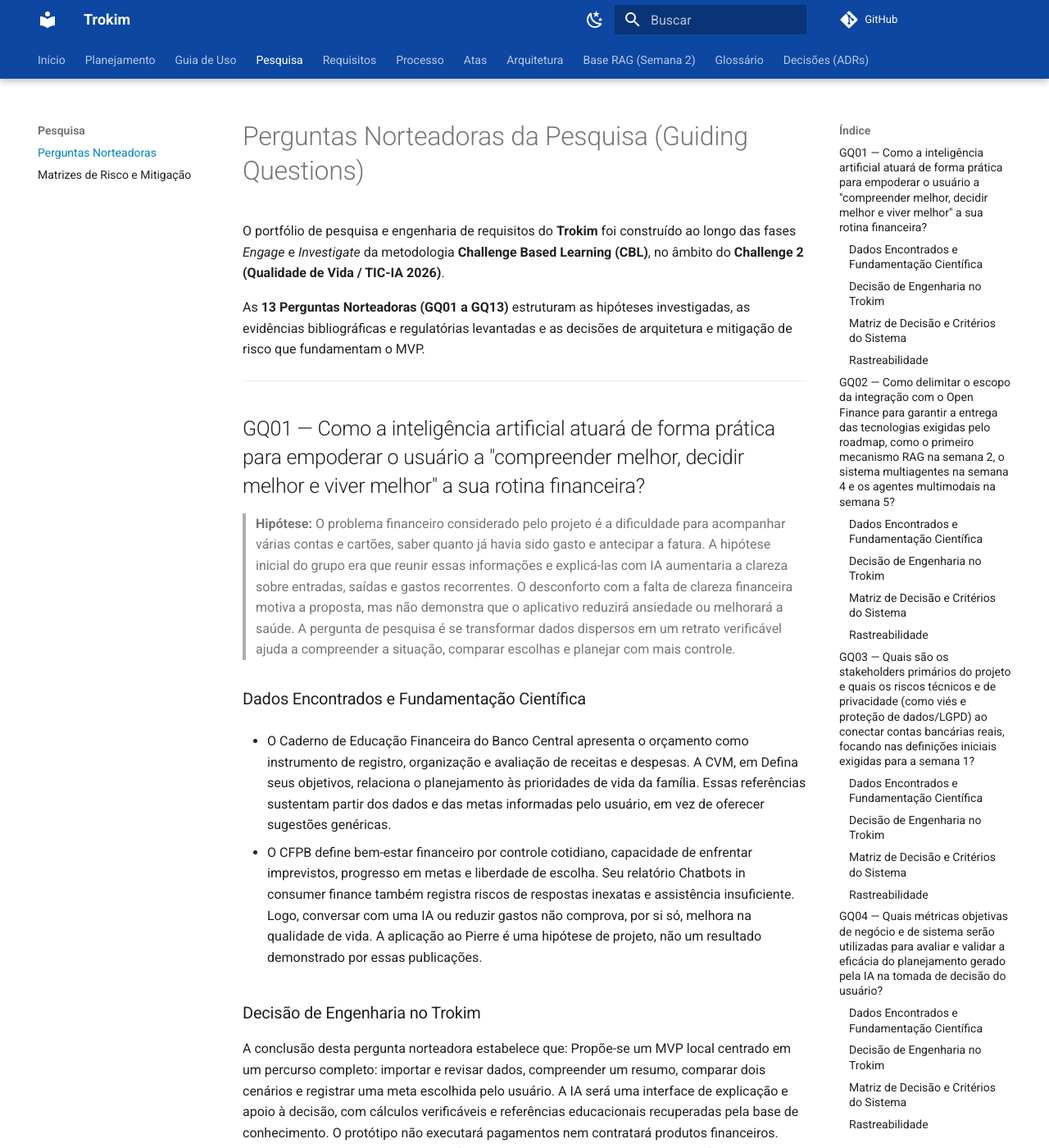
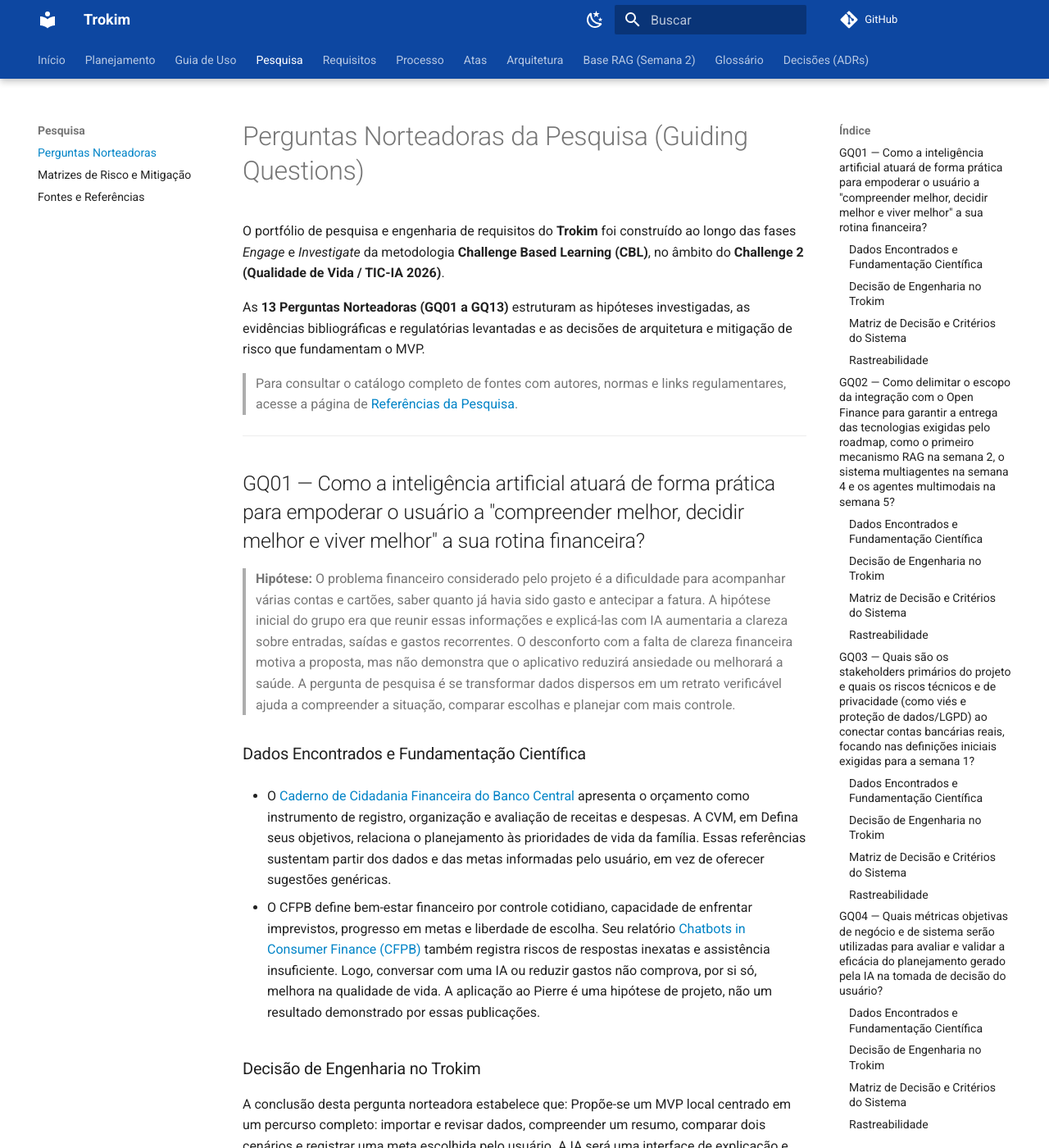
Before and after one commit to moonshinerd/trokim, an MkDocs documentation site: the page built from docs/pesquisa/guiding-questions.md, in a window 1280 px wide and 1400 px high. Shown: the whole window at 82% size. Built offline with MkDocs 1.6.1 and Material for MkDocs 9.7.7, drawn with Linux system fonts in a browser that asks for light colours; comment, search, counter and statistics services are not loaded; some of the changed text lies outside the part shown.

Commit message:
Adiciona catalogo de referencias bibliograficas e links clicaveis nas Guiding Questions (Closes #6) (#7)

```diff
--- a/docs/pesquisa/guiding-questions.md
+++ b/docs/pesquisa/guiding-questions.md
@@ -3,6 +3,8 @@
 O portfólio de pesquisa e engenharia de requisitos do **Trokim** foi construído ao longo das fases *Engage* e *Investigate* da metodologia **Challenge Based Learning (CBL)**, no âmbito do **Challenge 2 (Qualidade de Vida / TIC-IA 2026)**.
 
 As **13 Perguntas Norteadoras (GQ01 a GQ13)** estruturam as hipóteses investigadas, as evidências bibliográficas e regulatórias levantadas e as decisões de arquitetura e mitigação de risco que fundamentam o MVP.
+
+> Para consultar o catálogo completo de fontes com autores, normas e links regulamentares, acesse a página de [Referências da Pesquisa](../referencias.md).
 
 ---
 
@@ -11,9 +13,9 @@ As **13 Perguntas Norteadoras (GQ01 a GQ13)** estruturam as hipóteses investiga
 > **Hipótese:** O problema financeiro considerado pelo projeto é a dificuldade para acompanhar várias contas e cartões, saber quanto já havia sido gasto e antecipar a fatura. A hipótese inicial do grupo era que reunir essas informações e explicá-las com IA aumentaria a clareza sobre entradas, saídas e gastos recorrentes. O desconforto com a falta de clareza financeira motiva a proposta, mas não demonstra que o aplicativo reduzirá ansiedade ou melhorará a saúde. A pergunta de pesquisa é se transformar dados dispersos em um retrato verificável ajuda a compreender a situação, comparar escolhas e planejar com mais controle.
 
 ### Dados Encontrados e Fundamentação Científica
-- O Caderno de Educação Financeira do Banco Central apresenta o orçamento como instrumento de registro, organização e avaliação de receitas e despesas. A CVM, em Defina seus objetivos, relaciona o planejamento às prioridades de vida da família. Essas referências sustentam partir dos dados e das metas informadas pelo usuário, em vez de oferecer sugestões genéricas.
+- O [Caderno de Cidadania Financeira do Banco Central](https://www.bcb.gov.br/pre/pef/port/caderno_cidadania_financeira.pdf) apresenta o orçamento como instrumento de registro, organização e avaliação de receitas e despesas. A CVM, em Defina seus objetivos, relaciona o planejamento às prioridades de vida da família. Essas referências sustentam partir dos dados e das metas informadas pelo usuário, em vez de oferecer sugestões genéricas.
 
-- O CFPB define bem-estar financeiro por controle cotidiano, capacidade de enfrentar imprevistos, progresso em metas e liberdade de escolha. Seu relatório Chatbots in consumer finance também registra riscos de respostas inexatas e assistência insuficiente. Logo, conversar com uma IA ou reduzir gastos não comprova, por si só, melhora na qualidade de vida. A aplicação ao Pierre é uma hipótese de projeto, não um resultado demonstrado por essas publicações.
+- O CFPB define bem-estar financeiro por controle cotidiano, capacidade de enfrentar imprevistos, progresso em metas e liberdade de escolha. Seu relatório [Chatbots in Consumer Finance (CFPB)](https://www.consumerfinance.gov/data-research/research-reports/chatbots-in-consumer-finance/) também registra riscos de respostas inexatas e assistência insuficiente. Logo, conversar com uma IA ou reduzir gastos não comprova, por si só, melhora na qualidade de vida. A aplicação ao Pierre é uma hipótese de projeto, não um resultado demonstrado por essas publicações.
 
 ### Decisão de Engenharia no Trokim
 A conclusão desta pergunta norteadora estabelece que:
@@ -98,7 +100,7 @@ Esta decisão está formalizada no repositório através de: [ADR 0002](../adr/0
 > **Hipótese:** A proposta parte de que a solução precisa melhorar a experiência cotidiana, e não apenas demonstrar uma técnica de IA, e trouxe como problema concreto a dificuldade de entender gastos em várias contas. Para esta pergunta, a hipótese derivada é que uma demonstração bem-sucedida precisa combinar cálculos corretos com compreensão e uma decisão mais informada. As métricas e o protocolo abaixo são propostas desta análise; não devem ser apresentados como resultados ou critérios formalmente validados. O projeto prioriza tratar os dados para o usuário, em vez de concentrar o esforço no módulo de obtenção. Isso orienta medir a passagem do arquivo bruto para uma informação compreensível.
 
 ### Dados Encontrados e Fundamentação Científica
-- A documentação do scikit-learn oferece MAE para medir erro absoluto de previsões e F1 para combinar precisão e revocação na classificação. Já a Financial Well-Being Scale do CFPB mede uma dimensão percebida de bem-estar, distinta da exatidão técnica. Essas fontes justificam avaliar o funcionamento do sistema e a experiência do usuário separadamente.
+- A documentação do scikit-learn oferece MAE para medir erro absoluto de previsões e F1 para combinar precisão e revocação na classificação. Já a [Financial Well-Being Scale do CFPB](https://www.consumerfinance.gov/data-research/research-reports/financial-well-being-scale/) mede uma dimensão percebida de bem-estar, distinta da exatidão técnica. Essas fontes justificam avaliar o funcionamento do sistema e a experiência do usuário separadamente.
 
 - Para a qualidade dos dados, propõe-se medir a proporção de transações importadas corretamente, a taxa de duplicatas e a quantidade de divergências encaminhadas à revisão. Um conjunto de arquivos sintéticos terá datas, descrições e valores conhecidos para comparação. A conciliação usará valores em centavos e considerará saldo anterior, créditos, juros e ajustes quando existirem; a soma simples das compras não será imposta a todo tipo de extrato ou fatura.
 
@@ -127,7 +129,7 @@ Esta decisão está formalizada no repositório através de: [ADR 0004](../adr/0
 > **Hipótese:** A proposta associa o assistente à análise de gastos e à possibilidade de modelos preditivos, mas informações bancárias, sozinhas, não fornecem uma base educacional sobre como planejar. A hipótese inicial derivada é separar o conhecimento sobre finanças pessoais dos dados de cada usuário. O sistema precisará de referências identificáveis para explicar conceitos e de registros revisados para calcular valores. O corpus descrito a seguir é uma seleção de pesquisa para o MVP, não uma base já definida ou carregada pelo grupo. As propostas de ferramentas precisam ser confrontadas com suas documentações.
 
 ### Dados Encontrados e Fundamentação Científica
-- O Caderno de Educação Financeira do Banco Central reúne conteúdos sobre orçamento, crédito, consumo, poupança e prevenção de riscos. A CVM oferece materiais sobre organização financeira, objetivos e reserva para emergências. Esses conteúdos são candidatos ao corpus inicial por sua autoria institucional e relação direta com o escopo do MVP.
+- O [Caderno de Cidadania Financeira do Banco Central](https://www.bcb.gov.br/pre/pef/port/caderno_cidadania_financeira.pdf) reúne conteúdos sobre orçamento, crédito, consumo, poupança e prevenção de riscos. A CVM oferece materiais sobre organização financeira, objetivos e reserva para emergências. Esses conteúdos são candidatos ao corpus inicial por sua autoria institucional e relação direta com o escopo do MVP.
 
 - O artigo de Lewis e colaboradores sobre Retrieval-Augmented Generation descreve a combinação de geração com recuperação de documentos externos. Isso fundamenta a escolha de RAG como abordagem a testar, mas não demonstra que qualquer aplicação financeira ficará correta. O relatório do CFPB sobre chatbots registra riscos de inexatidão; por isso, citar uma página só será útil quando o trecho recuperado sustentar a resposta.
 
@@ -143,7 +145,7 @@ Esta decisão está formalizada no repositório através de: [ADR 0003](../adr/0
 |---|---|---|
 | **Banco Central do Brasil (BCB)** | Caderno de Cidadania Financeira | Diretrizes de orçamento familiar, reserva de emergência e dívidas |
 | **Comissão de Valores Mobiliários (CVM)** | Portal do Investidor (Metas e Prazos) | Planejamento financeiro de curto/médio/longo prazo e diversificação |
-| **CFPB (EUA)** | Financial Well-Being Scale & Chatbot Report | Pilares de qualidade de vida e salvaguardas contra alucinação de IA |
+| **CFPB (EUA)** | [Financial Well-Being Scale do CFPB](https://www.consumerfinance.gov/data-research/research-reports/financial-well-being-scale/) & Chatbot Report | Pilares de qualidade de vida e salvaguardas contra alucinação de IA |
 
 ### Rastreabilidade
 - **Requisitos Associados:** RF05, RF06, RF10
@@ -345,7 +347,7 @@ Esta decisão está formalizada no repositório através de: [ADR 0004](../adr/0
 | Pilar Orçamentário | Tratamento no Sistema | Evidência Bibliográfica |
 |---|---|---|
 | **Necessidades Básicas** | Protegidas de corte arbitrário no simulador | Caderno de Cidadania do BCB (Despesas Fixas Essenciais) |
-| **Lazer e Bem-Estar** | Reconhecido como componente essencial da saúde mental | Portal do Investidor da CVM e Escala do CFPB |
+| **Lazer e Bem-Estar** | Reconhecido como componente essencial da saúde mental | [Portal do Investidor da CVM](https://www.gov.br/investidor/pt-br/investir/antes-de-investir) e Escala do CFPB |
 | **Meta de Poupança** | Ajustada pelo usuário conforme a folga real do orçamento | Metas sustentáveis evitam desistência no médio prazo |
 
 ### Rastreabilidade
@@ -359,7 +361,7 @@ Esta decisão está formalizada no repositório através de: [ADR 0004](../adr/0
 > **Hipótese:** O problema de pesquisa combina desorganização das informações, incerteza sobre a fatura e desconforto com essa falta de clareza. A hipótese inicial é que consolidar e explicar os dados aumentará a percepção de controle. Isso precisa ser observado: uma interface considerada agradável não prova melhoria financeira. A avaliação proposta separará compreensão imediata, percepção relatada e mudanças que só podem aparecer ao longo do tempo.
 
 ### Dados Encontrados e Fundamentação Científica
-- O guia da Financial Well-Being Scale do CFPB apresenta um instrumento para medir segurança e liberdade de escolha percebidas. A CVM relaciona organização financeira a objetivos e bem-estar. Esses materiais sustentam combinar indicadores objetivos de tarefa e relato do usuário; o uso de um questionário adaptado pelo projeto exige identificação própria, sem alegar validação equivalente ao instrumento original. === PAGE 29 ===
+- O guia da [Financial Well-Being Scale do CFPB](https://www.consumerfinance.gov/data-research/research-reports/financial-well-being-scale/) apresenta um instrumento para medir segurança e liberdade de escolha percebidas. A CVM relaciona organização financeira a objetivos e bem-estar. Esses materiais sustentam combinar indicadores objetivos de tarefa e relato do usuário; o uso de um questionário adaptado pelo projeto exige identificação própria, sem alegar validação equivalente ao instrumento original. === PAGE 29 ===
 
 - Propõe-se um teste exploratório em que cada participante execute tarefas com o mesmo cenário antes e depois de receber apoio do Pierre. Serão registrados acertos, tempo, necessidade de ajuda e capacidade de justificar uma escolha. Perguntas curtas de compreensão e controle percebido complementarão o teste. A ordem das tarefas e a familiaridade prévia serão registradas para reconhecer possíveis efeitos de aprendizagem.
 
@@ -375,7 +377,7 @@ Esta decisão está formalizada no repositório através de: [ADR 0001](../adr/0
 |---|---|---|
 | **Taxa de Conclusão de Tarefas** | Importar extrato, consultar saldo e simular cenário com sucesso | Usabilidade e clareza da interface Flutter no Android |
 | **Tempo de Execução da Tarefa** | Cronometragem do fluxo antes e depois do apoio da IA | Redução de esforço e atrito cognitivo do usuário |
-| **Controle Percebido (CFPB Adaptado)** | Questionário breve com base na Financial Well-Being Scale | Indício exploratório de melhora na percepção de clareza |
+| **Controle Percebido (CFPB Adaptado)** | Questionário breve com base na [Financial Well-Being Scale do CFPB](https://www.consumerfinance.gov/data-research/research-reports/financial-well-being-scale/) | Indício exploratório de melhora na percepção de clareza |
 
 ### Rastreabilidade
 - **Requisitos Associados:** RF07, RNF01
--- a/mkdocs.yml
+++ b/mkdocs.yml
@@ -66,6 +66,7 @@ nav:
   - Pesquisa:
       - Perguntas Norteadoras: pesquisa/guiding-questions.md
       - Matrizes de Risco e Mitigação: pesquisa/matrizes.md
+      - Fontes e Referências: referencias.md
   - Requisitos: requisitos.md
   - Processo: processo/cbl.md
   - Atas:
```
Also changed, not shown: other parts of docs/pesquisa/guiding-questions.md (+3 -3 lines), docs/referencias.md (added, +47 -0 lines).
